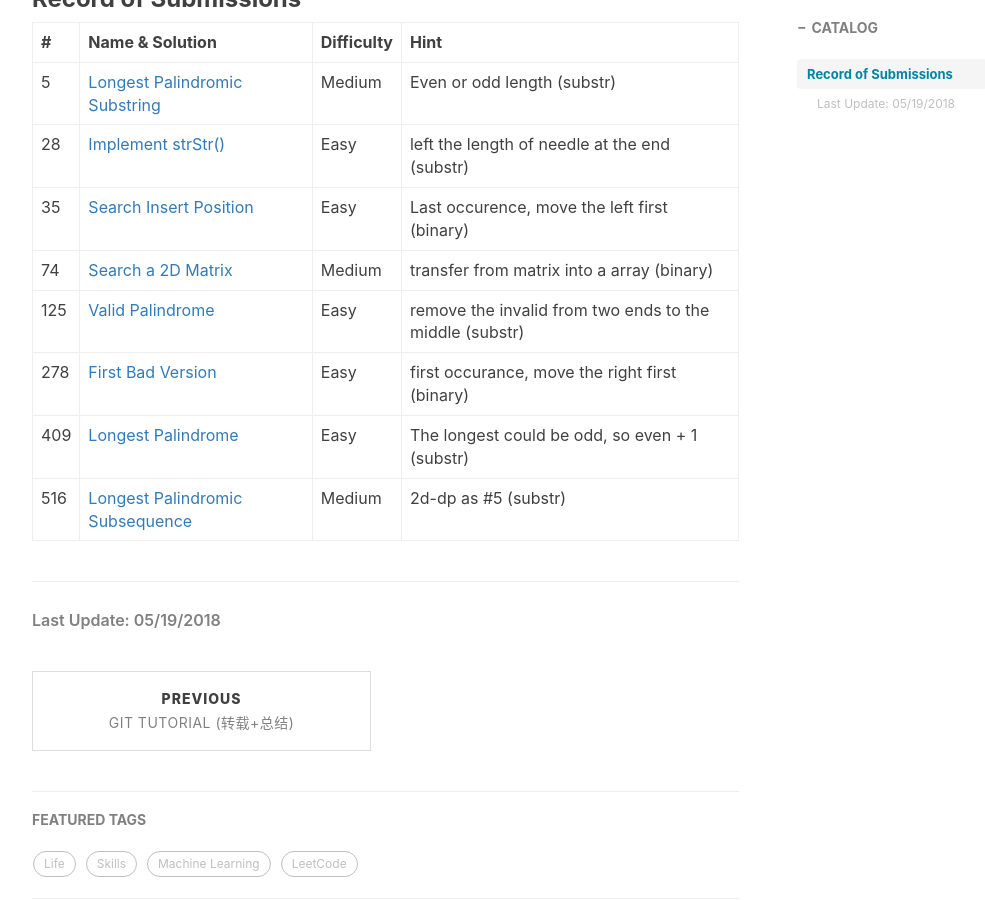
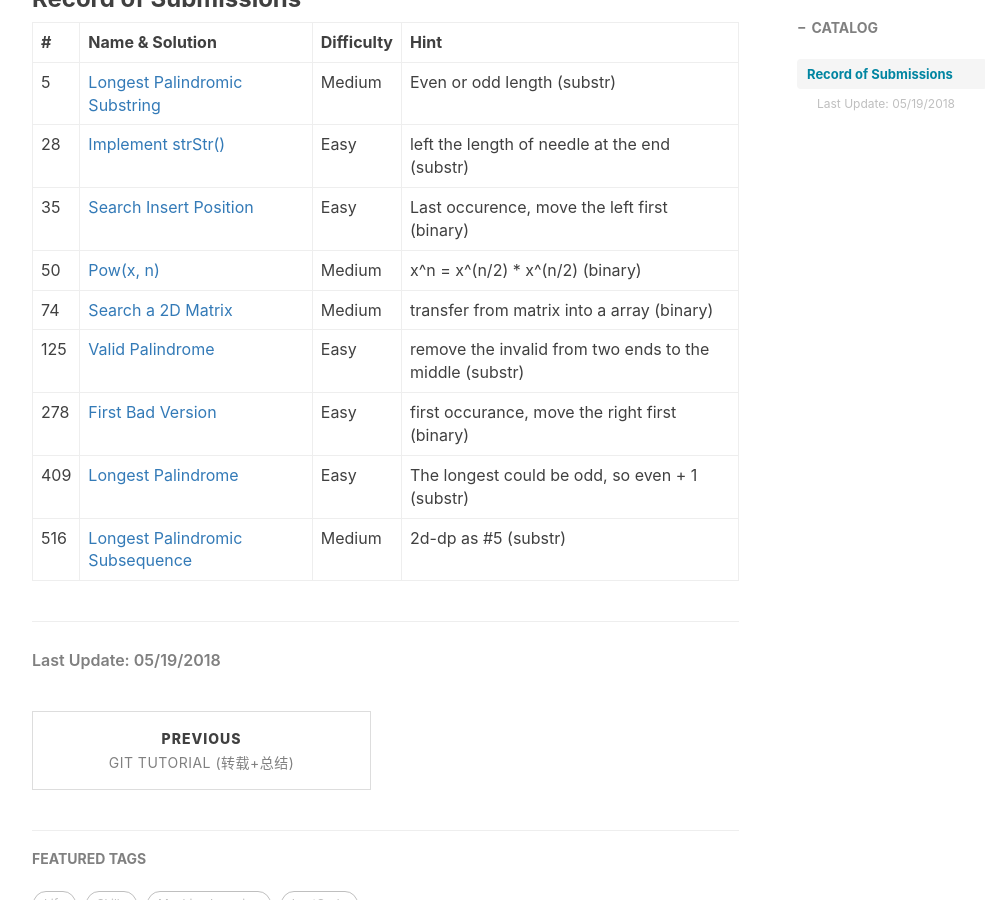
Before and after one commit to ly16/ly16.github.io, a Jekyll site: the page built from _posts/2018-05-18-leetcode-record-round1.md, in a window 1280 px wide and 900 px high, scrolled down 587 px. Shown: the whole window, without its empty margins (233-1218 px from the left). Built offline with Jekyll 4.4.1, drawn with Linux system fonts in a browser that asks for light colours; nearby versions of some CDN libraries; comment, search, counter and statistics services are not loaded.

Commit message:
Update 2018-05-18-leetcode-record-round1.md

```diff
--- a/_posts/2018-05-18-leetcode-record-round1.md
+++ b/_posts/2018-05-18-leetcode-record-round1.md
@@ -18,6 +18,7 @@ tags:
 |5|[Longest Palindromic Substring](https://github.com/ly16/LC-Practice/blob/master/Longest%20Palindromic%20Substring.java)|Medium|Even or odd length (substr)|
 |28|[Implement strStr()](https://github.com/ly16/LC-Practice/blob/master/Determine%20If%20One%20String%20Is%20Another's%20Substring.java)|Easy|left the length of needle at the end (substr)|
 |35|[Search Insert Position](https://github.com/ly16/LC-Practice/blob/master/Search%20Insert%20Position.java)|Easy|Last occurence, move the left first (binary)|
+|50|[Pow(x, n)](https://github.com/ly16/LC-Practice/blob/master/Pow(x%2C%20n).java)|Medium|x^n = x^(n/2) * x^(n/2) (binary)|
 |74|[Search a 2D Matrix](https://github.com/ly16/LC-Practice/blob/master/Search%20a%202D%20Matrix.java)|Medium|transfer from matrix into a array (binary)|
 |125|[Valid Palindrome](https://github.com/ly16/LC-Practice/blob/master/Valid%20palindrome.java)|Easy|remove the invalid from two ends to the middle (substr)|
 |278|[First Bad Version](https://github.com/ly16/LC-Practice/blob/master/First%20Bad%20Version.java)|Easy|first occurance, move the right first (binary)|
```
